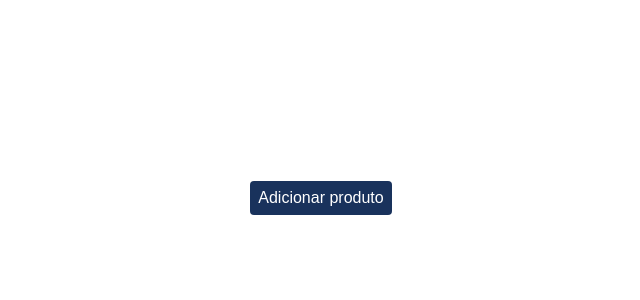
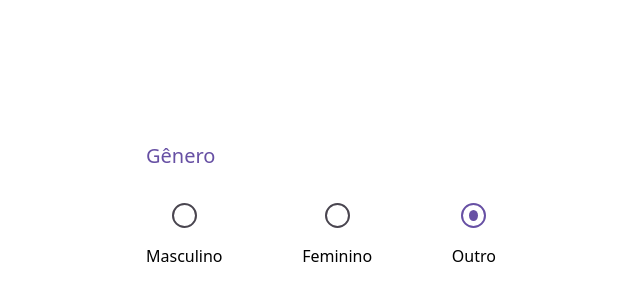
Before and after one commit to NeiltonSeguins/4486-react-radix, a React (Vite) app: page / in a window 1280 px wide. Shown: the part 202-502 px from the top of the page, without its empty margins (319-959 px from the left). Built offline with nearby package versions, Linux system fonts and the light colour scheme.

Commit message:
Componente RadioButton

```diff
--- a/src/App.tsx
+++ b/src/App.tsx
@@ -1,8 +1,8 @@
 import "./App.css";
-import ToastDemo from "./components/Toast";
+import RadioGroupDemo from "./components/RadioGroup";
 
 function App() {
-  return <ToastDemo />;
+  return <RadioGroupDemo />;
 }
 
 export default App;
--- /dev/null
+++ b/src/components/RadioGroup/index.tsx
@@ -0,0 +1,38 @@
+import { RadioGroup } from "radix-ui";
+import "./style.css";
+
+const genero = [
+  { id: 1, opcao: "Masculino" },
+  { id: 2, opcao: "Feminino" },
+  { id: 3, opcao: "Outro" },
+];
+
+const RadioGroupDemo = () => {
+  return (
+    <form>
+      <h1 className="Titulo">Gênero</h1>
+      <RadioGroup.Root
+        className="RadioGroupRoot"
+        defaultValue="Outro"
+        aria-label="Gênero"
+      >
+        {genero.map((g) => (
+          <div className="RadioGroupWrapper">
+            <RadioGroup.Item
+              className="RadioGroupItem"
+              value={g.opcao}
+              id={`${g.id}`}
+            >
+              <RadioGroup.Indicator className="RadioGroupIndicator" />
+            </RadioGroup.Item>
+            <label className="Label" htmlFor={`${g.id}`}>
+              {g.opcao}
+            </label>
+          </div>
+        ))}
+      </RadioGroup.Root>
+    </form>
+  );
+};
+
+export default RadioGroupDemo;
--- /dev/null
+++ b/src/components/RadioGroup/style.css
@@ -0,0 +1,55 @@
+.RadioGroupRoot {
+  display: flex;
+  align-items: center;
+  justify-content: space-between;
+  width: 350px;
+  gap: 10px;
+}
+
+.RadioGroupWrapper {
+  display: flex;
+  flex-direction: column;
+  align-items: center;
+  gap: 16px;
+}
+
+.RadioGroupItem {
+  width: 25px;
+  height: 25px;
+  border-radius: 50%;
+  background-color: #fff;
+  border: 2px solid #49454f;
+}
+
+.RadioGroupItem[data-state="checked"] {
+  border: 2px solid #6750a4;
+}
+
+.RadioGroupIndicator {
+  display: flex;
+  align-items: center;
+  justify-content: center;
+  width: 100%;
+  height: 100%;
+  position: relative;
+}
+.RadioGroupIndicator::after {
+  content: "";
+  display: block;
+  width: 11px;
+  height: 11px;
+  border-radius: 50%;
+  background-color: #6750a4;
+}
+
+.Label {
+  color: #000;
+}
+
+.Titulo {
+  text-align: left;
+  font-size: 20px;
+  color: #6750a4;
+  font-weight: 500;
+  margin-bottom: 32px;
+}
```
